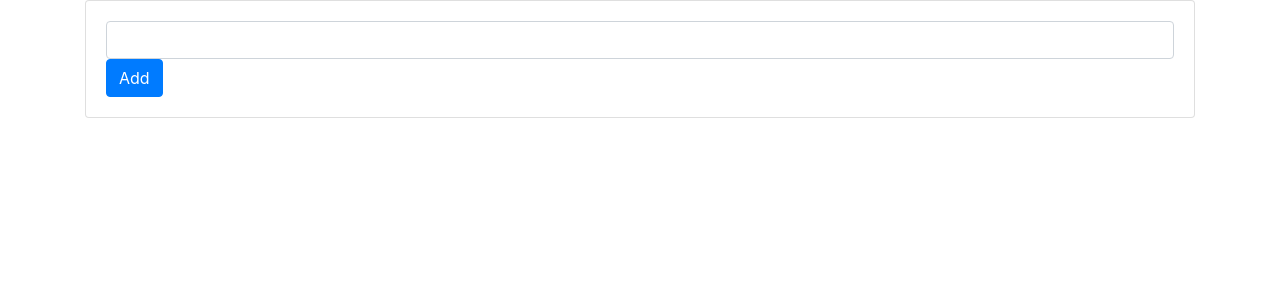
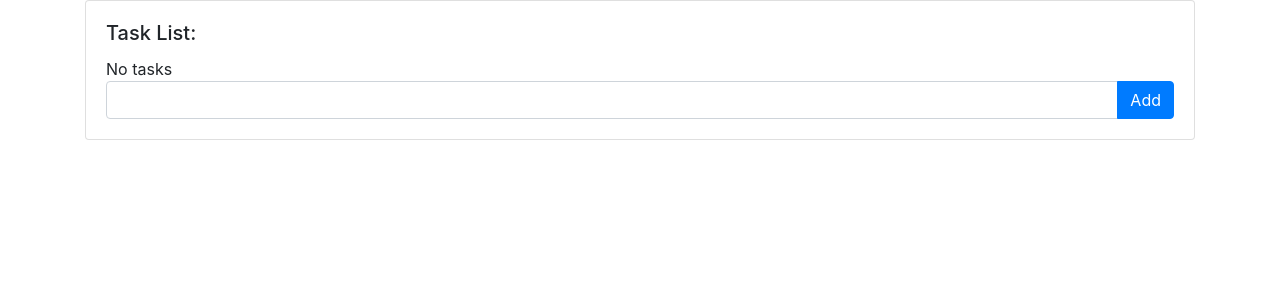
Before and after one commit to wisaac407/todo_app, a React (Create React App) app in the folder todo_frontend/: page / in a window 1280 px wide. Shown: the top 300 px of the page. Built offline with nearby package versions, Linux system fonts and the light colour scheme.

Commit message:
feat: improve display

```diff
--- /dev/null
+++ b/todo_frontend/src/TodoList.scss
@@ -0,0 +1,3 @@
+.todo-input-group {
+  width: 100% !important;
+}
--- a/todo_frontend/src/TodoList.tsx
+++ b/todo_frontend/src/TodoList.tsx
@@ -5,7 +5,9 @@ import React, {
   ChangeEvent
 } from "react";
 import { Todo } from "./types";
-import { Card, Button, Form } from "react-bootstrap";
+import { Card, Button, Form, InputGroup } from "react-bootstrap";
+
+import "./TodoList.scss";
 
 interface TodoItemProps {
   todo: Todo;
@@ -54,22 +56,30 @@ const TodoList: React.FC<TodoListProps> = ({
   return (
     <Card>
       <Card.Body>
+        <Card.Title>Task List:</Card.Title>
         <div className="todos">
-          {todos.map(todo => (
+          {todos.length > 0
+            ? todos.map(todo => (
                 <TodoItem
                   key={todo.id}
                   todo={todo}
                   onChange={updateTodo}
                 ></TodoItem>
-          ))}
+              ))
+            : "No tasks"}
         </div>
-        <Form onSubmit={handleFormSubmit}>
+        <Form onSubmit={handleFormSubmit} inline>
+          <InputGroup className="todo-input-group">
             <Form.Control
+              className="todo-input"
               type="text"
               value={newTodo}
               onChange={handleChange}
             ></Form.Control>
+            <InputGroup.Append>
               <Button type="submit">Add</Button>
+            </InputGroup.Append>
+          </InputGroup>
         </Form>
       </Card.Body>
     </Card>
```
Lines whose indentation alone changed are shown as unchanged.
